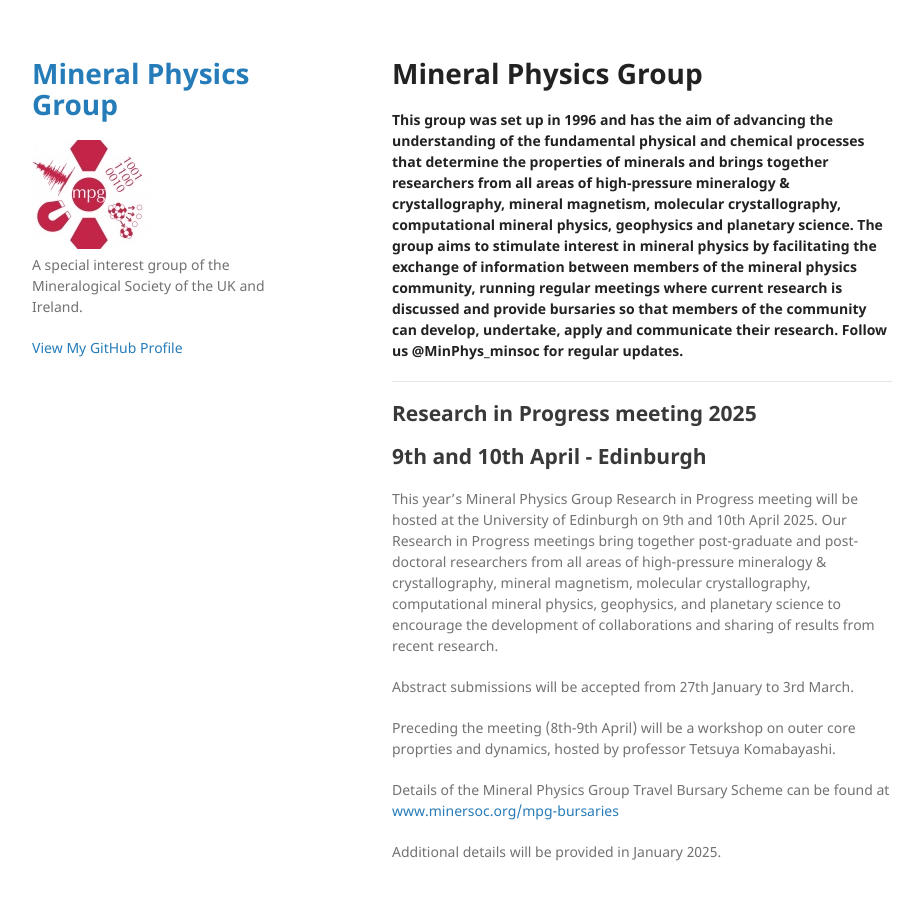
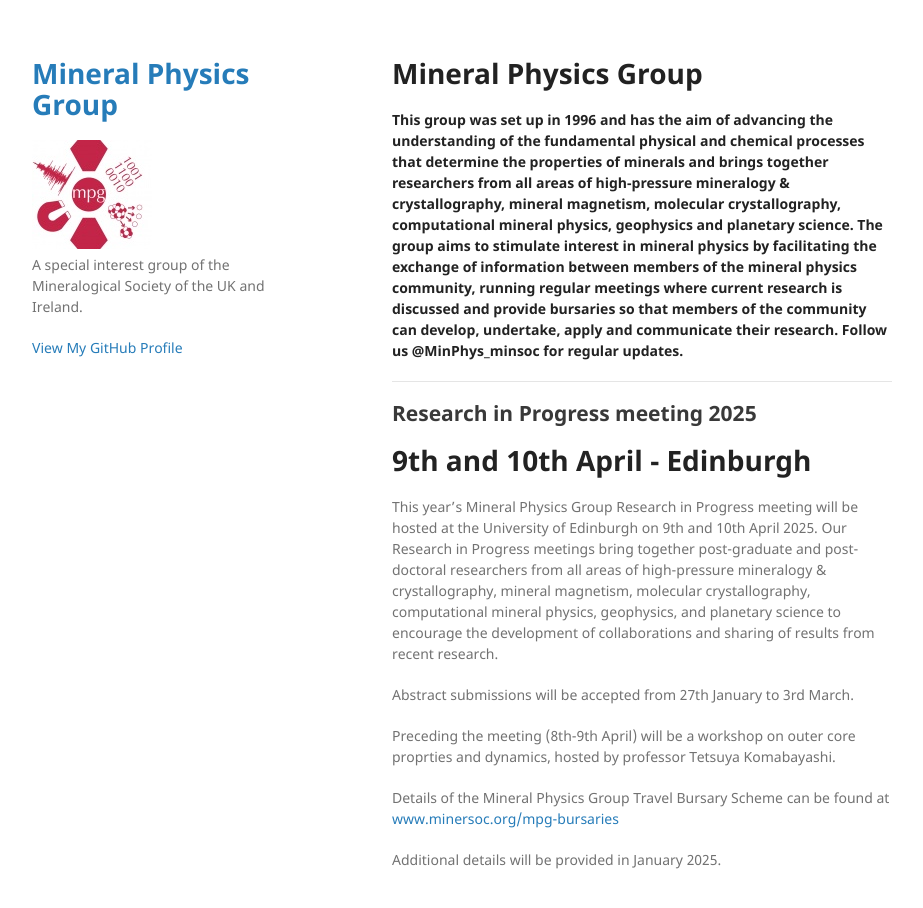
Before and after one commit to MinPhys/MinPhys.github.io, a Jekyll site: the page built from index.md, in a window 1280 px wide and 940 px high. Shown: the top 908 px of the window, without its empty margins (178-1101 px from the left). Built offline with Jekyll 4.4.1, drawn with Linux system fonts in a browser that asks for light colours; our own code applies the rules of GitHub Pages for plain Markdown files.

```diff
--- a/index.md
+++ b/index.md
@@ -9,7 +9,7 @@ layout: default
 * * *
 
 ## Research in Progress meeting 2025
-## 9th and 10th April - Edinburgh
+# 9th and 10th April - Edinburgh
 This year's Mineral Physics Group Research in Progress meeting will be hosted at the University of Edinburgh on 9th and 10th April 2025.
 Our Research in Progress meetings bring together post-graduate and post-doctoral researchers from all areas of high-pressure mineralogy & crystallography, mineral magnetism, molecular crystallography, computational mineral physics, geophysics, and planetary science to encourage the development of collaborations and sharing of results from recent research.
 
```
